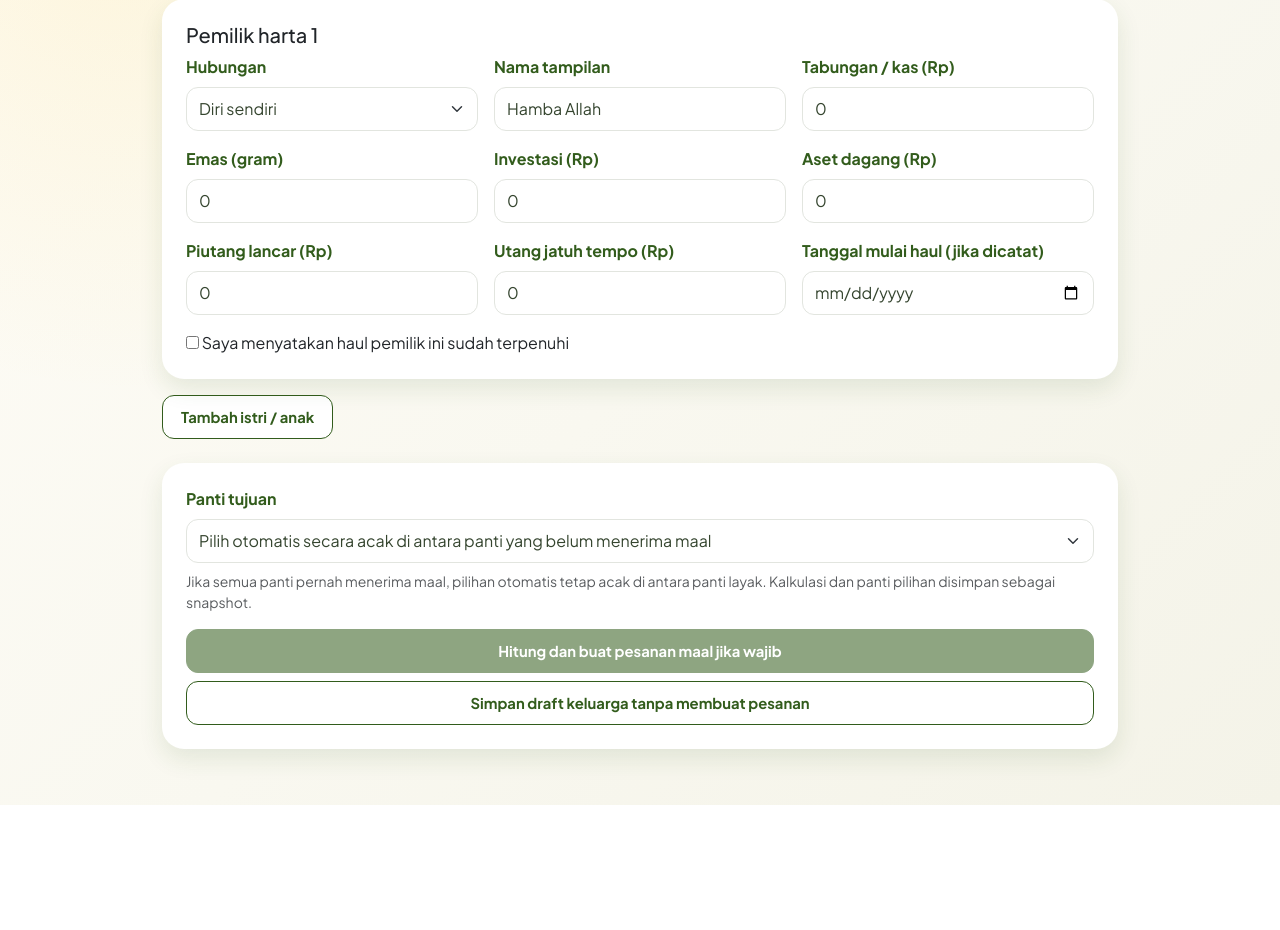
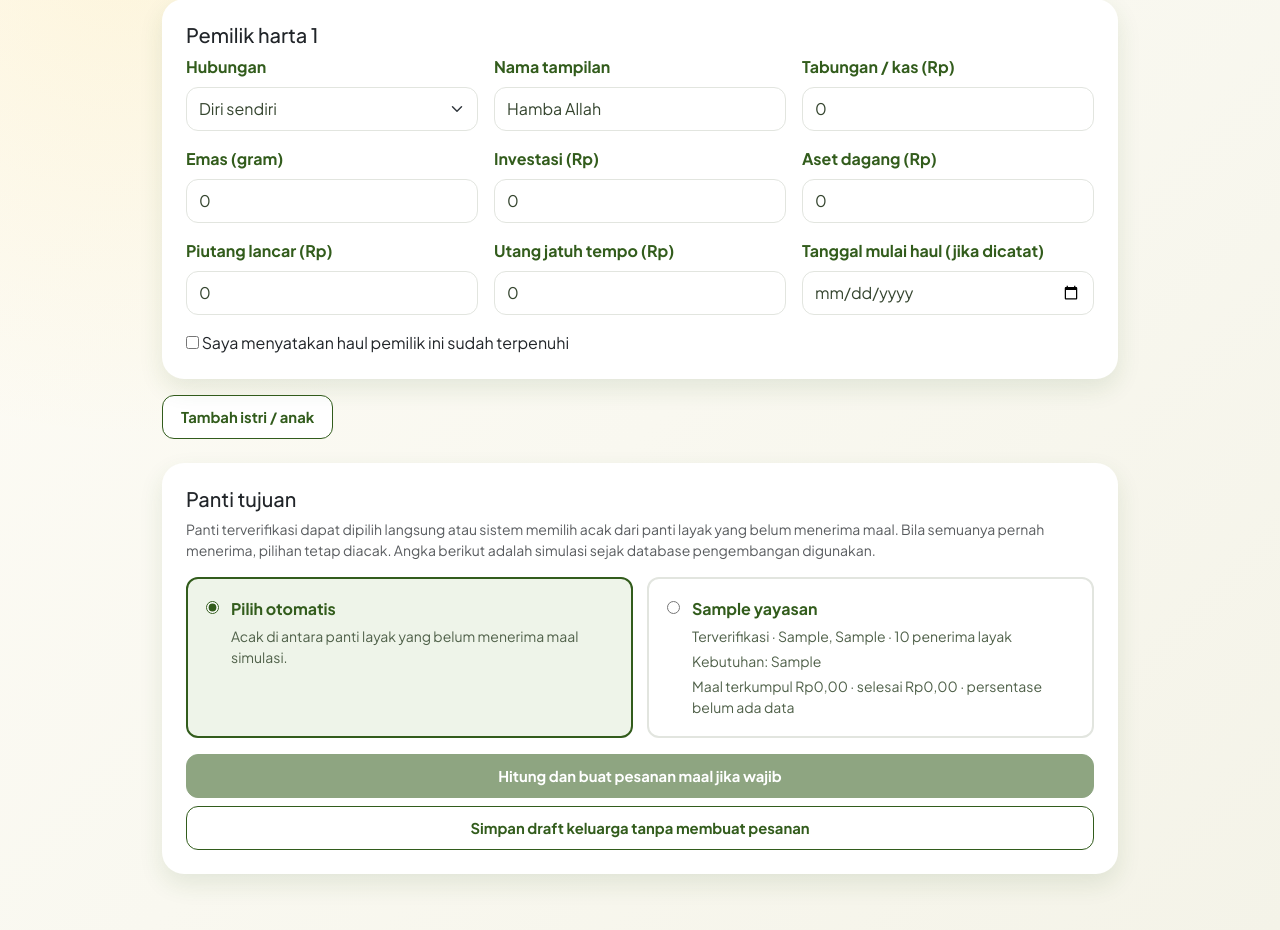
Before and after one commit to Noyelz/basdat_kelompok_i_2026, a Laravel app: page /muzakki/zakat-maal in a window 1280 px wide. Shown: the part 312-1242 px from the top of the page. Before the commit the page ends 1117 px from the top, so only its background shows below. Run offline with Laravel 12, Linux system fonts and the light colour scheme; a user stored in the database is signed in; tables that the repository leaves empty hold one stand-in row (values such as "Sample post").

Commit message:
feat: show maal impact and needs in panti choices

```diff
--- a/app/Http/Controllers/MaalCheckoutController.php
+++ b/app/Http/Controllers/MaalCheckoutController.php
@@ -24,7 +24,24 @@ class MaalCheckoutController extends Controller
             ->where('jumlah_mustahik_layak', '>', 0)
             ->orderBy('provinsi')
             ->orderBy('kota_kabupaten')
-            ->get(['id', 'nama', 'kota_kabupaten', 'provinsi', 'jumlah_mustahik_layak']);
+            ->get(['id', 'nama', 'kota_kabupaten', 'provinsi', 'jumlah_mustahik_layak', 'kebutuhan_saat_ini']);
+
+        $maalMasuk = DB::table('transaksi_zakat')
+            ->where('jenis_zakat', 'mal')
+            ->where('status_pembayaran', 'simulated_paid')
+            ->selectRaw('yayasan_id, SUM(total_nominal) AS jumlah')
+            ->groupBy('yayasan_id')
+            ->pluck('jumlah', 'yayasan_id');
+        $maalSelesai = DB::table('penyaluran')
+            ->where('jenis_zakat', 'mal')
+            ->where('status', 'selesai')
+            ->selectRaw('yayasan_id, SUM(jumlah) AS jumlah')
+            ->groupBy('yayasan_id')
+            ->pluck('jumlah', 'yayasan_id');
+        $panti->each(function ($item) use ($maalMasuk, $maalSelesai): void {
+            $item->maal_masuk = $maalMasuk[$item->id] ?? '0.00';
+            $item->maal_selesai = $maalSelesai[$item->id] ?? '0.00';
+        });
 
         $draftSubjects = DB::table('subjek_zakat_maal')
             ->where('user_id', $request->user()->id)
--- a/resources/views/muzakki/maal.blade.php
+++ b/resources/views/muzakki/maal.blade.php
@@ -45,9 +45,27 @@
             </div>
             <button type="button" id="tambah-subjek" class="btn btn-outline-primary mb-4">Tambah istri / anak</button>
             <div class="card border-0 shadow-sm mb-4"><div class="card-body">
-                <label class="form-label" for="yayasan_id">Panti tujuan</label>
-                <select id="yayasan_id" name="yayasan_id" class="form-select"><option value="">Pilih otomatis secara acak di antara panti yang belum menerima maal</option>@foreach ($panti as $item)<option value="{{ $item->id }}" @selected(old('yayasan_id') == $item->id)>{{ $item->nama }} · {{ $item->kota_kabupaten }}, {{ $item->provinsi }}</option>@endforeach</select>
-                <p class="small text-muted mt-2">Jika semua panti pernah menerima maal, pilihan otomatis tetap acak di antara panti layak. Kalkulasi dan panti pilihan disimpan sebagai snapshot.</p>
+                <fieldset>
+                    <legend class="h5">Panti tujuan</legend>
+                    <p class="small text-muted">Panti terverifikasi dapat dipilih langsung atau sistem memilih acak dari panti layak yang belum menerima maal. Bila semuanya pernah menerima, pilihan tetap diacak. Angka berikut adalah simulasi sejak database pengembangan digunakan.</p>
+                    <div class="choice-grid mb-3">
+                        <label class="choice-card">
+                            <input type="radio" name="yayasan_id" value="" @checked(old('yayasan_id', '') === '')>
+                            <span><strong>Pilih otomatis</strong><small class="d-block">Acak di antara panti layak yang belum menerima maal simulasi.</small></span>
+                        </label>
+                        @foreach ($panti as $item)
+                            @php($persen = (float) $item->maal_masuk > 0 ? (float) $item->maal_selesai / (float) $item->maal_masuk * 100 : null)
+                            <label class="choice-card">
+                                <input type="radio" name="yayasan_id" value="{{ $item->id }}" @checked(old('yayasan_id') == $item->id)>
+                                <span>
+                                    <strong>{{ $item->nama }}</strong><small class="d-block">Terverifikasi · {{ $item->kota_kabupaten }}, {{ $item->provinsi }} · {{ $item->jumlah_mustahik_layak }} penerima layak</small>
+                                    @if ($item->kebutuhan_saat_ini)<small class="d-block">Kebutuhan: {{ $item->kebutuhan_saat_ini }}</small>@endif
+                                    <small class="d-block">Maal terkumpul Rp{{ number_format($item->maal_masuk, 2, ',', '.') }} · selesai Rp{{ number_format($item->maal_selesai, 2, ',', '.') }} · {{ $persen === null ? 'persentase belum ada data' : number_format($persen, 1, ',', '.') . '% selesai' }}</small>
+                                </span>
+                            </label>
+                        @endforeach
+                    </div>
+                </fieldset>
                 <button type="submit" class="btn btn-success w-100 mb-2" @disabled(! $hargaBerlaku || $panti->isEmpty())>Hitung dan buat pesanan maal jika wajib</button>
                 <button type="submit" class="btn btn-outline-primary w-100" formaction="{{ route('muzakki.maal.draft') }}">Simpan draft keluarga tanpa membuat pesanan</button>
             </div></div>
```
Also changed, not shown: !wajib_baca.md (+1 -0 lines).
